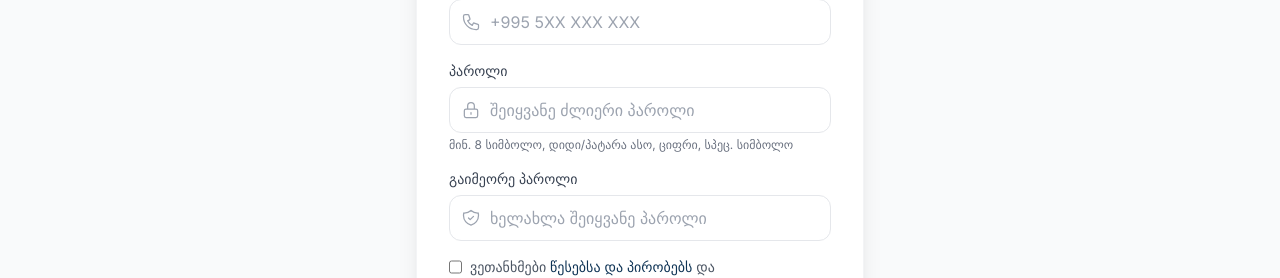
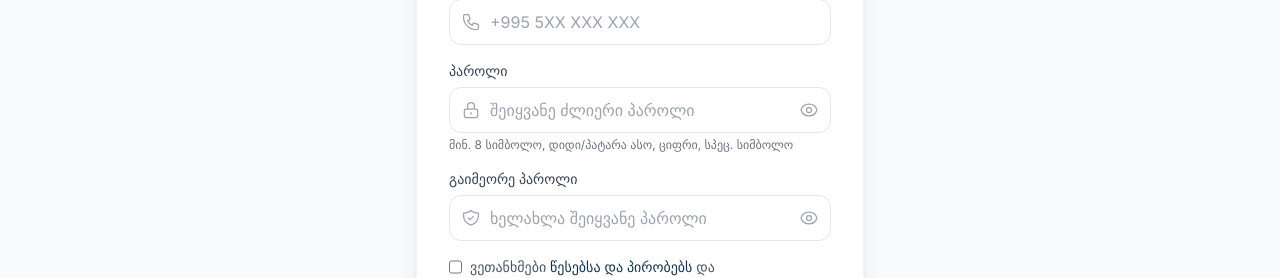
Before and after one commit to BekaChkhiro/course-app, a Next.js app in the folder apps/web/: page /auth/register in a window 1280 px wide. Shown: the part 432-710 px from the top of the page. Built offline with nearby package versions, Linux system fonts and the light colour scheme; no server answers.

Commit message:
password eye icon

```diff
--- a/apps/web/src/app/(public)/auth/login/page.tsx
+++ b/apps/web/src/app/(public)/auth/login/page.tsx
@@ -19,6 +19,7 @@ export default function LoginPage() {
   });
 
   const [formErrors, setFormErrors] = useState<Record<string, string>>({});
+  const [showPassword, setShowPassword] = useState(false);
 
   const handleChange = (e: React.ChangeEvent<HTMLInputElement>) => {
     const { name, value } = e.target;
@@ -268,14 +269,30 @@ export default function LoginPage() {
                 <input
                   id="password"
                   name="password"
-                  type="password"
+                  type={showPassword ? 'text' : 'password'}
                   autoComplete="current-password"
                   required
                   value={formData.password}
                   onChange={handleChange}
-                  className={`block w-full pl-10 pr-4 py-3 border ${formErrors.password ? 'border-red-300 focus:ring-red-500 focus:border-red-500' : 'border-gray-200 focus:ring-primary-500 focus:border-primary-500'} rounded-xl text-gray-900 placeholder-gray-400 focus:outline-none focus:ring-2 transition-colors`}
+                  className={`block w-full pl-10 pr-12 py-3 border ${formErrors.password ? 'border-red-300 focus:ring-red-500 focus:border-red-500' : 'border-gray-200 focus:ring-primary-500 focus:border-primary-500'} rounded-xl text-gray-900 placeholder-gray-400 focus:outline-none focus:ring-2 transition-colors`}
                   placeholder="შეიყვანე პაროლი"
                 />
+                <button
+                  type="button"
+                  onClick={() => setShowPassword(!showPassword)}
+                  className="absolute inset-y-0 right-0 pr-3 flex items-center"
+                >
+                  {showPassword ? (
+                    <svg className="h-5 w-5 text-gray-400 hover:text-gray-600" fill="none" viewBox="0 0 24 24" stroke="currentColor">
+                      <path strokeLinecap="round" strokeLinejoin="round" strokeWidth={1.5} d="M13.875 18.825A10.05 10.05 0 0112 19c-4.478 0-8.268-2.943-9.543-7a9.97 9.97 0 011.563-3.029m5.858.908a3 3 0 114.243 4.243M9.878 9.878l4.242 4.242M9.88 9.88l-3.29-3.29m7.532 7.532l3.29 3.29M3 3l3.59 3.59m0 0A9.953 9.953 0 0112 5c4.478 0 8.268 2.943 9.543 7a10.025 10.025 0 01-4.132 5.411m0 0L21 21" />
+                    </svg>
+                  ) : (
+                    <svg className="h-5 w-5 text-gray-400 hover:text-gray-600" fill="none" viewBox="0 0 24 24" stroke="currentColor">
+                      <path strokeLinecap="round" strokeLinejoin="round" strokeWidth={1.5} d="M15 12a3 3 0 11-6 0 3 3 0 016 0z" />
+                      <path strokeLinecap="round" strokeLinejoin="round" strokeWidth={1.5} d="M2.458 12C3.732 7.943 7.523 5 12 5c4.478 0 8.268 2.943 9.542 7-1.274 4.057-5.064 7-9.542 7-4.477 0-8.268-2.943-9.542-7z" />
+                    </svg>
+                  )}
+                </button>
               </div>
               {formErrors.password && (
                 <p className="mt-1.5 text-sm text-red-600">{formErrors.password}</p>
--- a/apps/web/src/app/(public)/auth/register/page.tsx
+++ b/apps/web/src/app/(public)/auth/register/page.tsx
@@ -22,6 +22,8 @@ export default function RegisterPage() {
   const [formErrors, setFormErrors] = useState<Record<string, string>>({});
   const [registrationSuccess, setRegistrationSuccess] = useState(false);
   const [agreedToTerms, setAgreedToTerms] = useState(false);
+  const [showPassword, setShowPassword] = useState(false);
+  const [showConfirmPassword, setShowConfirmPassword] = useState(false);
   const [resendLoading, setResendLoading] = useState(false);
   const [resendSuccess, setResendSuccess] = useState(false);
   const [resendError, setResendError] = useState(false);
@@ -355,14 +357,30 @@ export default function RegisterPage() {
                 <input
                   id="password"
                   name="password"
-                  type="password"
+                  type={showPassword ? 'text' : 'password'}
                   autoComplete="new-password"
                   required
                   value={formData.password}
                   onChange={handleChange}
-                  className={`block w-full pl-10 pr-4 py-2.5 border ${formErrors.password ? 'border-red-300' : 'border-gray-200'} rounded-xl text-gray-900 placeholder-gray-400 focus:outline-none focus:ring-2 focus:ring-primary-500 focus:border-primary-500 transition-colors`}
+                  className={`block w-full pl-10 pr-12 py-2.5 border ${formErrors.password ? 'border-red-300' : 'border-gray-200'} rounded-xl text-gray-900 placeholder-gray-400 focus:outline-none focus:ring-2 focus:ring-primary-500 focus:border-primary-500 transition-colors`}
                   placeholder="შეიყვანე ძლიერი პაროლი"
                 />
+                <button
+                  type="button"
+                  onClick={() => setShowPassword(!showPassword)}
+                  className="absolute inset-y-0 right-0 pr-3 flex items-center"
+                >
+                  {showPassword ? (
+                    <svg className="h-5 w-5 text-gray-400 hover:text-gray-600" fill="none" viewBox="0 0 24 24" stroke="currentColor">
+                      <path strokeLinecap="round" strokeLinejoin="round" strokeWidth={1.5} d="M13.875 18.825A10.05 10.05 0 0112 19c-4.478 0-8.268-2.943-9.543-7a9.97 9.97 0 011.563-3.029m5.858.908a3 3 0 114.243 4.243M9.878 9.878l4.242 4.242M9.88 9.88l-3.29-3.29m7.532 7.532l3.29 3.29M3 3l3.59 3.59m0 0A9.953 9.953 0 0112 5c4.478 0 8.268 2.943 9.543 7a10.025 10.025 0 01-4.132 5.411m0 0L21 21" />
+                    </svg>
+                  ) : (
+                    <svg className="h-5 w-5 text-gray-400 hover:text-gray-600" fill="none" viewBox="0 0 24 24" stroke="currentColor">
+                      <path strokeLinecap="round" strokeLinejoin="round" strokeWidth={1.5} d="M15 12a3 3 0 11-6 0 3 3 0 016 0z" />
+                      <path strokeLinecap="round" strokeLinejoin="round" strokeWidth={1.5} d="M2.458 12C3.732 7.943 7.523 5 12 5c4.478 0 8.268 2.943 9.542 7-1.274 4.057-5.064 7-9.542 7-4.477 0-8.268-2.943-9.542-7z" />
+                    </svg>
+                  )}
+                </button>
               </div>
               <p className="mt-1 text-xs text-gray-500">მინ. 8 სიმბოლო, დიდი/პატარა ასო, ციფრი, სპეც. სიმბოლო</p>
               {formErrors.password && <p className="mt-1 text-xs text-red-600">{formErrors.password}</p>}
@@ -382,14 +400,30 @@ export default function RegisterPage() {
                 <input
                   id="confirmPassword"
                   name="confirmPassword"
-                  type="password"
+                  type={showConfirmPassword ? 'text' : 'password'}
                   autoComplete="new-password"
                   required
                   value={formData.confirmPassword}
                   onChange={handleChange}
-                  className={`block w-full pl-10 pr-4 py-2.5 border ${formErrors.confirmPassword ? 'border-red-300' : 'border-gray-200'} rounded-xl text-gray-900 placeholder-gray-400 focus:outline-none focus:ring-2 focus:ring-primary-500 focus:border-primary-500 transition-colors`}
+                  className={`block w-full pl-10 pr-12 py-2.5 border ${formErrors.confirmPassword ? 'border-red-300' : 'border-gray-200'} rounded-xl text-gray-900 placeholder-gray-400 focus:outline-none focus:ring-2 focus:ring-primary-500 focus:border-primary-500 transition-colors`}
                   placeholder="ხელახლა შეიყვანე პაროლი"
                 />
+                <button
+                  type="button"
+                  onClick={() => setShowConfirmPassword(!showConfirmPassword)}
+                  className="absolute inset-y-0 right-0 pr-3 flex items-center"
+                >
+                  {showConfirmPassword ? (
+                    <svg className="h-5 w-5 text-gray-400 hover:text-gray-600" fill="none" viewBox="0 0 24 24" stroke="currentColor">
+                      <path strokeLinecap="round" strokeLinejoin="round" strokeWidth={1.5} d="M13.875 18.825A10.05 10.05 0 0112 19c-4.478 0-8.268-2.943-9.543-7a9.97 9.97 0 011.563-3.029m5.858.908a3 3 0 114.243 4.243M9.878 9.878l4.242 4.242M9.88 9.88l-3.29-3.29m7.532 7.532l3.29 3.29M3 3l3.59 3.59m0 0A9.953 9.953 0 0112 5c4.478 0 8.268 2.943 9.543 7a10.025 10.025 0 01-4.132 5.411m0 0L21 21" />
+                    </svg>
+                  ) : (
+                    <svg className="h-5 w-5 text-gray-400 hover:text-gray-600" fill="none" viewBox="0 0 24 24" stroke="currentColor">
+                      <path strokeLinecap="round" strokeLinejoin="round" strokeWidth={1.5} d="M15 12a3 3 0 11-6 0 3 3 0 016 0z" />
+                      <path strokeLinecap="round" strokeLinejoin="round" strokeWidth={1.5} d="M2.458 12C3.732 7.943 7.523 5 12 5c4.478 0 8.268 2.943 9.542 7-1.274 4.057-5.064 7-9.542 7-4.477 0-8.268-2.943-9.542-7z" />
+                    </svg>
+                  )}
+                </button>
               </div>
               {formErrors.confirmPassword && <p className="mt-1 text-xs text-red-600">{formErrors.confirmPassword}</p>}
             </div>
--- a/apps/web/src/app/(public)/auth/reset-password/page.tsx
+++ b/apps/web/src/app/(public)/auth/reset-password/page.tsx
@@ -19,6 +19,8 @@ function ResetPasswordContent() {
   const [error, setError] = useState('');
   const [formErrors, setFormErrors] = useState<Record<string, string>>({});
   const [success, setSuccess] = useState(false);
+  const [showPassword, setShowPassword] = useState(false);
+  const [showConfirmPassword, setShowConfirmPassword] = useState(false);
 
   const validateForm = (): boolean => {
     const errors: Record<string, string> = {};
@@ -173,13 +175,29 @@ function ResetPasswordContent() {
                 <input
                   id="password"
                   name="password"
-                  type="password"
+                  type={showPassword ? 'text' : 'password'}
                   required
                   value={formData.password}
                   onChange={(e) => setFormData({ ...formData, password: e.target.value })}
-                  className={`block w-full pl-10 pr-4 py-3 border ${formErrors.password ? 'border-red-300' : 'border-gray-200'} rounded-xl text-gray-900 placeholder-gray-400 focus:outline-none focus:ring-2 focus:ring-primary-500 focus:border-primary-500 transition-colors`}
+                  className={`block w-full pl-10 pr-12 py-3 border ${formErrors.password ? 'border-red-300' : 'border-gray-200'} rounded-xl text-gray-900 placeholder-gray-400 focus:outline-none focus:ring-2 focus:ring-primary-500 focus:border-primary-500 transition-colors`}
                   placeholder="შეიყვანე ახალი პაროლი"
                 />
+                <button
+                  type="button"
+                  onClick={() => setShowPassword(!showPassword)}
+                  className="absolute inset-y-0 right-0 pr-3 flex items-center"
+                >
+                  {showPassword ? (
+                    <svg className="h-5 w-5 text-gray-400 hover:text-gray-600" fill="none" viewBox="0 0 24 24" stroke="currentColor">
+                      <path strokeLinecap="round" strokeLinejoin="round" strokeWidth={1.5} d="M13.875 18.825A10.05 10.05 0 0112 19c-4.478 0-8.268-2.943-9.543-7a9.97 9.97 0 011.563-3.029m5.858.908a3 3 0 114.243 4.243M9.878 9.878l4.242 4.242M9.88 9.88l-3.29-3.29m7.532 7.532l3.29 3.29M3 3l3.59 3.59m0 0A9.953 9.953 0 0112 5c4.478 0 8.268 2.943 9.543 7a10.025 10.025 0 01-4.132 5.411m0 0L21 21" />
+                    </svg>
+                  ) : (
+                    <svg className="h-5 w-5 text-gray-400 hover:text-gray-600" fill="none" viewBox="0 0 24 24" stroke="currentColor">
+                      <path strokeLinecap="round" strokeLinejoin="round" strokeWidth={1.5} d="M15 12a3 3 0 11-6 0 3 3 0 016 0z" />
+                      <path strokeLinecap="round" strokeLinejoin="round" strokeWidth={1.5} d="M2.458 12C3.732 7.943 7.523 5 12 5c4.478 0 8.268 2.943 9.542 7-1.274 4.057-5.064 7-9.542 7-4.477 0-8.268-2.943-9.542-7z" />
+                    </svg>
+                  )}
+                </button>
               </div>
               <p className="mt-1 text-xs text-gray-500">მინ. 8 სიმბოლო, დიდი/პატარა ასო, ციფრი, სპეც. სიმბოლო</p>
               {formErrors.password && <p className="mt-1 text-xs text-red-600">{formErrors.password}</p>}
@@ -198,13 +216,29 @@ function ResetPasswordContent() {
                 <input
                   id="confirmPassword"
                   name="confirmPassword"
-                  type="password"
+                  type={showConfirmPassword ? 'text' : 'password'}
                   required
                   value={formData.confirmPassword}
                   onChange={(e) => setFormData({ ...formData, confirmPassword: e.target.value })}
-                  className={`block w-full pl-10 pr-4 py-3 border ${formErrors.confirmPassword ? 'border-red-300' : 'border-gray-200'} rounded-xl text-gray-900 placeholder-gray-400 focus:outline-none focus:ring-2 focus:ring-primary-500 focus:border-primary-500 transition-colors`}
+                  className={`block w-full pl-10 pr-12 py-3 border ${formErrors.confirmPassword ? 'border-red-300' : 'border-gray-200'} rounded-xl text-gray-900 placeholder-gray-400 focus:outline-none focus:ring-2 focus:ring-primary-500 focus:border-primary-500 transition-colors`}
                   placeholder="ხელახლა შეიყვანე პაროლი"
                 />
+                <button
+                  type="button"
+                  onClick={() => setShowConfirmPassword(!showConfirmPassword)}
+                  className="absolute inset-y-0 right-0 pr-3 flex items-center"
+                >
+                  {showConfirmPassword ? (
+                    <svg className="h-5 w-5 text-gray-400 hover:text-gray-600" fill="none" viewBox="0 0 24 24" stroke="currentColor">
+                      <path strokeLinecap="round" strokeLinejoin="round" strokeWidth={1.5} d="M13.875 18.825A10.05 10.05 0 0112 19c-4.478 0-8.268-2.943-9.543-7a9.97 9.97 0 011.563-3.029m5.858.908a3 3 0 114.243 4.243M9.878 9.878l4.242 4.242M9.88 9.88l-3.29-3.29m7.532 7.532l3.29 3.29M3 3l3.59 3.59m0 0A9.953 9.953 0 0112 5c4.478 0 8.268 2.943 9.543 7a10.025 10.025 0 01-4.132 5.411m0 0L21 21" />
+                    </svg>
+                  ) : (
+                    <svg className="h-5 w-5 text-gray-400 hover:text-gray-600" fill="none" viewBox="0 0 24 24" stroke="currentColor">
+                      <path strokeLinecap="round" strokeLinejoin="round" strokeWidth={1.5} d="M15 12a3 3 0 11-6 0 3 3 0 016 0z" />
+                      <path strokeLinecap="round" strokeLinejoin="round" strokeWidth={1.5} d="M2.458 12C3.732 7.943 7.523 5 12 5c4.478 0 8.268 2.943 9.542 7-1.274 4.057-5.064 7-9.542 7-4.477 0-8.268-2.943-9.542-7z" />
+                    </svg>
+                  )}
+                </button>
               </div>
               {formErrors.confirmPassword && <p className="mt-1 text-xs text-red-600">{formErrors.confirmPassword}</p>}
             </div>
```
Also changed, not shown: 2 other files (tests, documents, lock files or other folders).
